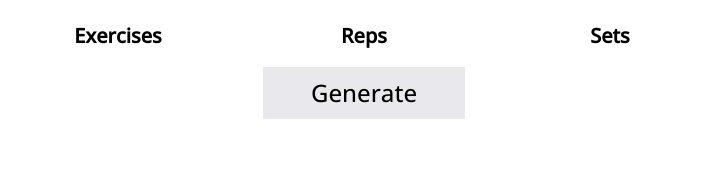
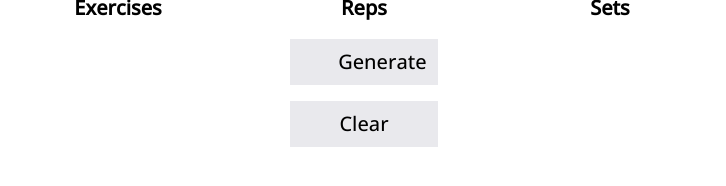
Before and after one commit to 6ri4n/workout-generator, a plain HTML site: page upper.html in a window 1280 px wide. Shown: the part 408-594 px from the top of the page, without its empty margins (276-1002 px from the left). Drawn offline with nearby package versions, Linux system fonts and the light colour scheme.

Commit message:
clear button layout

```diff
--- a/style.css
+++ b/style.css
@@ -1,7 +1,7 @@
 body {
   font-family: "Open Sans", sans-serif;
   font-weight: 500;
-  font-size: 1.5rem;
+  font-size: 1.25rem;
 }
 
 nav {
@@ -12,7 +12,12 @@ a {
   color: black;
 }
 
-#generate {
+.buttons {
+  width: 20%;
+}
+
+#generate,
+#clear {
   background: rgb(233, 233, 237);
   cursor: pointer;
 }
--- a/upper.html
+++ b/upper.html
@@ -52,7 +52,16 @@
           </div>
         </section>
 
-        <div id="generate" class="px-5 py-2 mt-3">Generate</div>
+        <section class="buttons container-fluid">
+          <div class="row align-items-center content">
+            <div id="generate" class="text-center col-12 px-5 py-2 mt-3">
+              Generate
+            </div>
+            <div id="clear" class="text-center col-12 px-5 py-2 mt-3">
+              Clear
+            </div>
+          </div>
+        </section>
       </div>
     </div>
 
```
